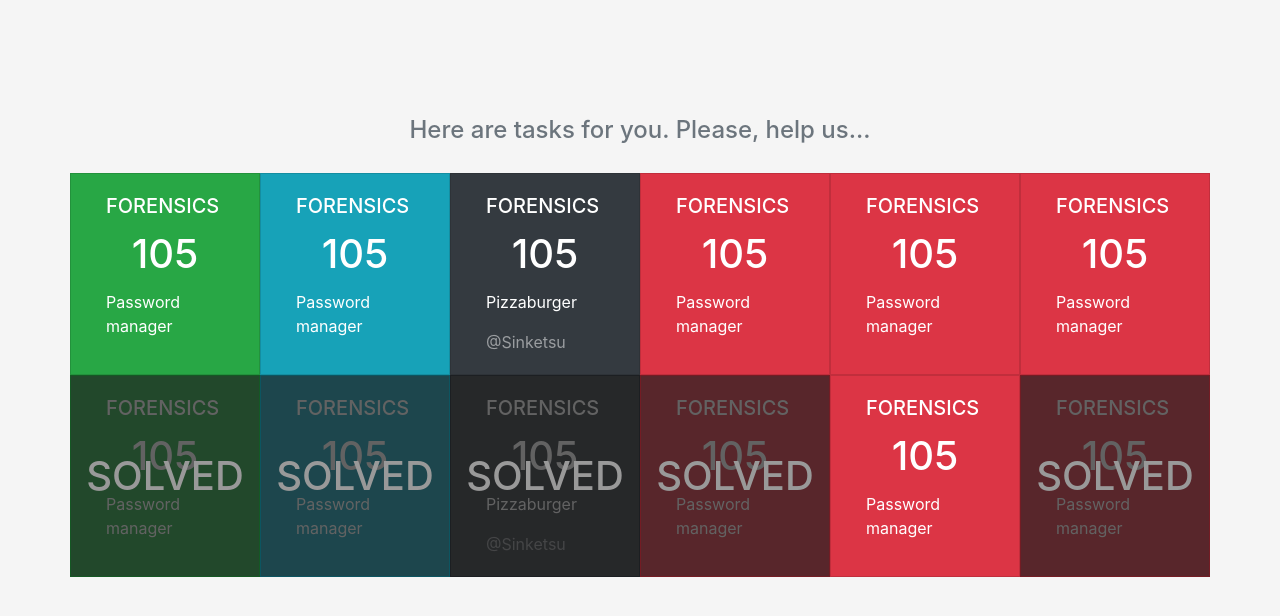
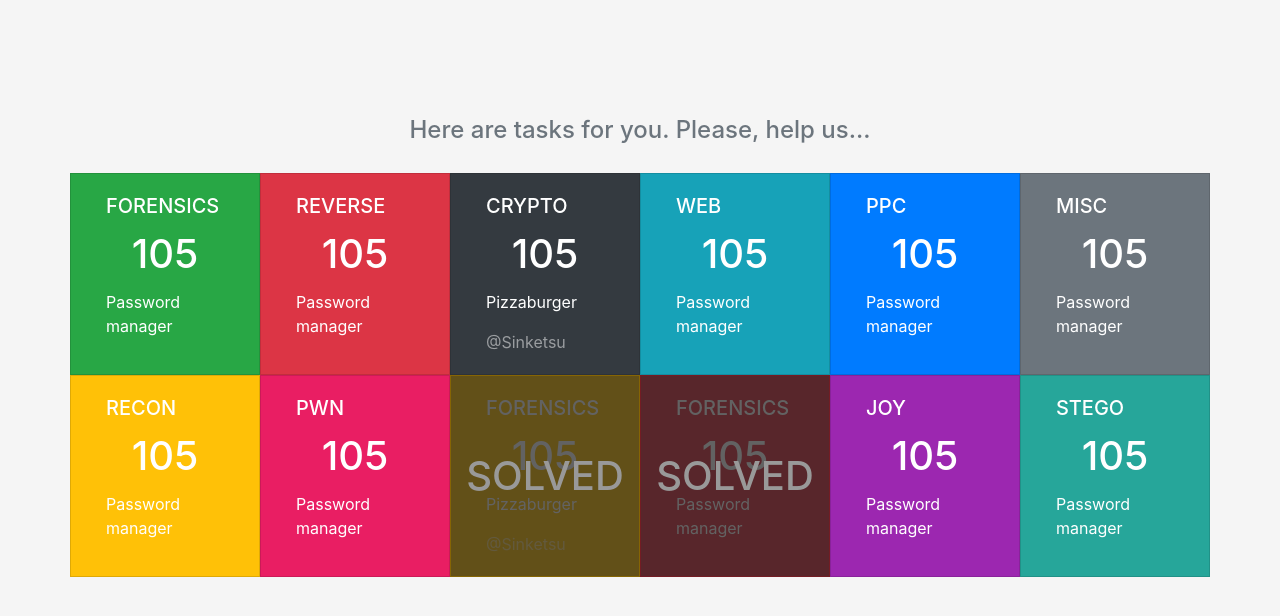
Before and after one commit to Sinketsu/informatics_php_lab, a PHP site: page /main.php in a window 1280 px wide. Shown: the part 55-671 px from the top of the page. Run offline with PHP 8.4, Linux system fonts and the light colour scheme.

Commit message:
work on main page Create colors for categories

```diff
--- a/css/main.css
+++ b/css/main.css
@@ -39,3 +39,27 @@ body {
     top: 50%;
     transform: translateY(-50%);
 }
+
+.bg-pink {
+    background-color: #e91e63;
+}
+
+.bg-pink:hover {
+    background-color: #ad1457;
+}
+
+.bg-purple {
+    background-color: #9c27b0;
+}
+
+.bg-purple:hover {
+    background-color: #6a1b9a;
+}
+
+.bg-teal {
+    background-color: #26a69a ;
+}
+
+.bg-teal:hover {
+    background-color: #00796b;
+}
--- a/main.php
+++ b/main.php
@@ -49,63 +49,57 @@
                 <p class="card-text">Password manager</p>
             </div>
         </a>
-        <a class="card text-white card-link bg-info rounded-0 col-6 m-0 col-sm-4 col-lg-3 col-xl-2" href="#">
+        <a class="card text-white card-link bg-danger rounded-0 col-6 m-0 col-sm-4 col-lg-3 col-xl-2" href="#">
             <div class="card-body">
-                <h5 class="card-title ">FORENSICS</h5>
+                <h5 class="card-title ">REVERSE</h5>
                 <h1 class="card-title text-center">105</h1>
                 <p class="card-text">Password manager</p>
             </div>
         </a>
         <a class="card text-white card-link bg-dark rounded-0 col-6 m-0 col-sm-4 col-lg-3 col-xl-2" href="#">
             <div class="card-body">
-                <h5 class="card-title ">FORENSICS</h5>
+                <h5 class="card-title ">CRYPTO</h5>
                 <h1 class="card-title text-center">105</h1>
                 <p class="card-text">Pizzaburger</p>
                 <p class="card-text text-white-50">@Sinketsu</p>
             </div>
         </a>
-        <a class="card text-white card-link bg-danger rounded-0 col-6 m-0 col-sm-4 col-lg-3 col-xl-2" href="#">
+        <a class="card text-white card-link bg-info rounded-0 col-6 m-0 col-sm-4 col-lg-3 col-xl-2" href="#">
             <div class="card-body">
-                <h5 class="card-title ">FORENSICS</h5>
+                <h5 class="card-title ">WEB</h5>
                 <h1 class="card-title text-center">105</h1>
                 <p class="card-text">Password manager</p>
             </div>
         </a>
-        <a class="card text-white card-link bg-danger rounded-0 col-6 m-0 col-sm-4 col-lg-3 col-xl-2" href="#">
+        <a class="card text-white card-link bg-primary rounded-0 col-6 m-0 col-sm-4 col-lg-3 col-xl-2" href="#">
             <div class="card-body">
-                <h5 class="card-title ">FORENSICS</h5>
+                <h5 class="card-title ">PPC</h5>
                 <h1 class="card-title text-center">105</h1>
                 <p class="card-text">Password manager</p>
             </div>
         </a>
-        <a class="card text-white card-link bg-danger rounded-0 col-6 m-0 col-sm-4 col-lg-3 col-xl-2" href="#">
+        <a class="card text-white card-link bg-secondary rounded-0 col-6 m-0 col-sm-4 col-lg-3 col-xl-2" href="#">
             <div class="card-body">
-                <h5 class="card-title ">FORENSICS</h5>
+                <h5 class="card-title ">MISC</h5>
                 <h1 class="card-title text-center">105</h1>
                 <p class="card-text">Password manager</p>
             </div>
         </a>
-        <a class="card text-white card-link bg-success rounded-0 col-6 m-0 col-sm-4 col-lg-3 col-xl-2 solved" href="#">
+        <a class="card text-white card-link bg-warning rounded-0 col-6 m-0 col-sm-4 col-lg-3 col-xl-2" href="#">
             <div class="card-body">
-                <h5 class="card-title ">FORENSICS</h5>
+                <h5 class="card-title ">RECON</h5>
                 <h1 class="card-title text-center">105</h1>
                 <p class="card-text">Password manager</p>
             </div>
-            <div class="overlay align-items-center">
-                <h1 class="col">SOLVED</h1>
-            </div>
         </a>
-        <a class="card text-white card-link bg-info rounded-0 col-6 m-0 col-sm-4 col-lg-3 col-xl-2 solved" href="#">
+        <a class="card text-white card-link bg-pink rounded-0 col-6 m-0 col-sm-4 col-lg-3 col-xl-2" href="#">
             <div class="card-body">
-                <h5 class="card-title ">FORENSICS</h5>
+                <h5 class="card-title ">PWN</h5>
                 <h1 class="card-title text-center">105</h1>
                 <p class="card-text">Password manager</p>
             </div>
-            <div class="overlay align-items-center">
-                <h1 class="col">SOLVED</h1>
-            </div>
         </a>
-        <a class="card text-white card-link bg-dark rounded-0  col-6 m-0 col-sm-4 col-lg-3 col-xl-2 solved" href="#">
+        <a class="card text-white card-link bg-warning rounded-0  col-6 m-0 col-sm-4 col-lg-3 col-xl-2 solved" href="#">
             <div class="card-body">
                 <h5 class="card-title ">FORENSICS</h5>
                 <h1 class="card-title text-center">105</h1>
@@ -126,21 +120,18 @@
                 <h1 class="col">SOLVED</h1>
             </div>
         </a>
-        <a class="card text-white card-link bg-danger rounded-0 col-6 m-0 col-sm-4 col-lg-3 col-xl-2" href="#">
+        <a class="card text-white card-link bg-purple rounded-0 col-6 m-0 col-sm-4 col-lg-3 col-xl-2" href="#">
             <div class="card-body">
-                <h5 class="card-title ">FORENSICS</h5>
+                <h5 class="card-title ">JOY</h5>
                 <h1 class="card-title text-center">105</h1>
                 <p class="card-text">Password manager</p>
             </div>
         </a>
-        <a class="card text-white card-link bg-danger rounded-0 col-6 m-0 col-sm-4 col-lg-3 col-xl-2 solved" href="#">
+        <a class="card text-white card-link bg-teal rounded-0 col-6 m-0 col-sm-4 col-lg-3 col-xl-2" href="#">
             <div class="card-body">
-                <h5 class="card-title ">FORENSICS</h5>
+                <h5 class="card-title ">STEGO</h5>
                 <h1 class="card-title text-center">105</h1>
                 <p class="card-text">Password manager</p>
-            </div>
-            <div class="overlay align-items-center">
-                <h1 class="col">SOLVED</h1>
             </div>
         </a>
     </div>
```
